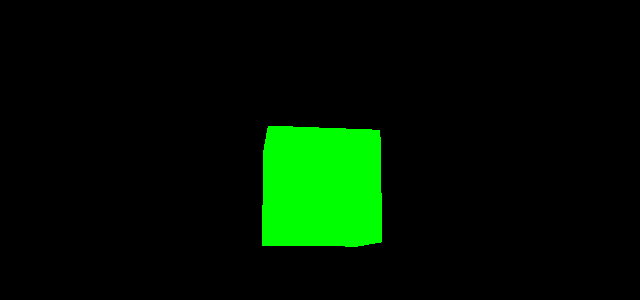
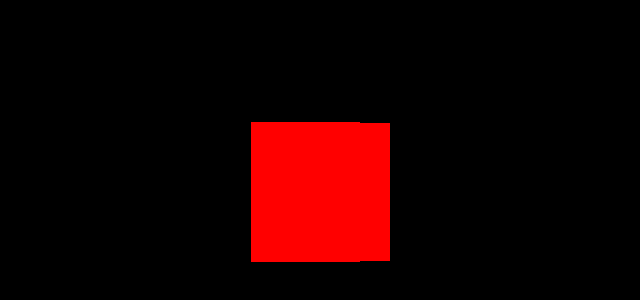
Before and after one commit to shayan-zaheer/learning-threejs, a plain HTML site: page cube.html in a window 1280 px wide. Shown: the part 208-508 px from the top of the page, without its empty margins (323-963 px from the left). Drawn offline with nearby package versions, Linux system fonts and the light colour scheme.

Commit message:
learned about animations

```diff
--- /dev/null
+++ b/creating_scene.js
@@ -0,0 +1,60 @@
+let scene = new THREE.Scene();
+let camera = new THREE.PerspectiveCamera(65, window.innerWidth/window.innerHeight, .1, 100);
+camera.position.z = 5;
+scene.add(camera);
+
+let box = new THREE.BoxGeometry(1, 1, 1);
+let material = new THREE.MeshBasicMaterial({color: "red"});
+let mesh = new THREE.Mesh(box, material);
+
+// in threejs, positive value of y results in upper movement
+// negative value of y results in lower movement
+
+// Math.PI plays a huge role in Three.js
+// giving Math.PI in rotation means that it completes the whole revolution.
+// values are to be given in radians, not in degrees
+
+/*
+
+mesh.position.x = 1;
+mesh.position.z = 3;
+
+mesh.rotation.x = 1;
+
+mesh.scale.z = 1;
+
+mesh.rotation.y = Math.PI / 4;
+
+*/
+
+scene.add(mesh);
+
+const canvas = document.querySelector("canvas");
+let renderer = new THREE.WebGLRenderer({canvas});
+
+renderer.setSize(window.innerWidth, window.innerHeight);
+
+renderer.render(scene, camera);
+
+let clock = new THREE.Clock();
+
+function animate(){
+    window.requestAnimationFrame(animate);
+    renderer.render(scene, camera);
+
+    // mesh.rotation.y += 0.01;
+    // mesh.rotation.x += 0.01;
+
+    /* The problem with this approach is that
+        it can be that different people have different
+        FPS and a person with 30 FPS monitor will only
+        see the cube move slower when compared to a person with
+        60 FPS monitor. Means that for 30 FPS monitor, 0.01 is being added 30 times in a second whereas, for 60 FPS monitor, 0.01 is being added 60 times in a second. Affecting consistency. To fix this, THREEjs introduced
+        clock. Now, we handle animation based on time (a second) passed instead of using FPS concept.
+    */
+
+        mesh.rotation.y = clock.getElapsedTime() * 6;
+
+}
+
+animate();
--- a/cube.html
+++ b/cube.html
@@ -12,6 +12,7 @@
 
     </canvas>
 
-    <script src="script.js"></script>
+    <!-- <script src="script.js"></script> -->
+    <script src="creating_scene.js"></script>
 </body>
 </html>
```
Also changed, not shown: theory.txt (+8 -0 lines).
